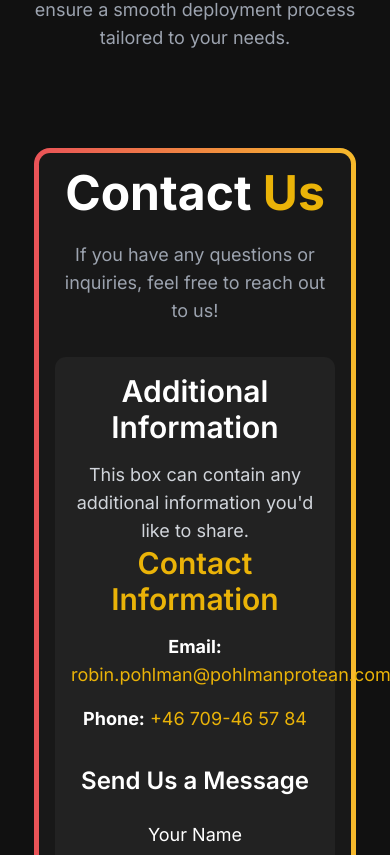
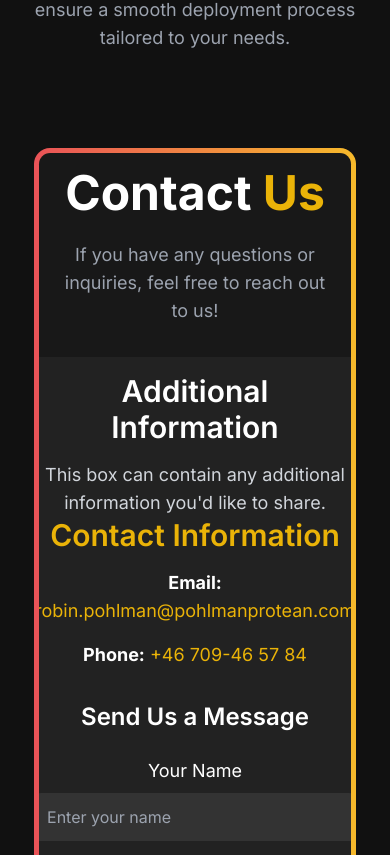
Before and after one commit to Ridvan-bot/pohlmanprotean.se, a Next.js app in the folder pohlmanprotean.se/: page / in a window 390 px wide. Shown: the part 4249-5104 px from the top of the page. Built offline with nearby package versions, Linux system fonts and the light colour scheme.

Commit message:
Fix APP-0004: fix text outside card when access webpage via Iphone

```diff
--- a/pohlmanprotean.se/package.json
+++ b/pohlmanprotean.se/package.json
@@ -13,7 +13,8 @@
     "next": "^14.2.15",
     "react": "^18",
     "react-dom": "^18",
-    "react-router-dom": "^6.27.0"
+    "react-router-dom": "^6.27.0",
+    "sharp": "^0.33.5"
   },
   "devDependencies": {
     "@types/node": "^22.7.5",
--- a/pohlmanprotean.se/src/styles/tailwind.css
+++ b/pohlmanprotean.se/src/styles/tailwind.css
@@ -24,30 +24,32 @@
 
   .card {
     --background: linear-gradient(to left, #f7ba2b 0%, #ea5358 100%);
-    width: 90%; /* Adjust width as needed (e.g., 90%, 800px, etc.) */
+    width: 90%; /* Adjust width as needed */
     max-width: 800px; /* Set a max-width to prevent it from getting too wide */
     height: auto;
     padding: 5px;
     border-radius: 1rem;
-    overflow: visible;
+    overflow: hidden; /* Prevent content from overflowing the card */
     background: #f7ba2b;
     background: var(--background);
     position: relative;
     z-index: 1;
   }
 
-
   .card-info {
     --color: #181818;
     background: var(--color);
+    display: flex;
     flex-direction: column; /* Stack items vertically */
     justify-content: center; /* Center vertically */
     align-items: center; /* Center horizontally */
     width: 100%;
-    height: auto; /* Accommodate dynamic height */
-    overflow: visible;
+    height: auto;
+    overflow: hidden; /* Prevent overflow inside card-info */
     border-radius: 0.7rem;
-    padding: 16px; /* Add padding for card frame */
+    padding: 16px;
+    word-wrap: break-word; /* Ensure text wraps within the card */
+    box-sizing: border-box; /* Include padding in width calculation */
   }
 
   .gray-box {
```
Also changed, not shown: 1 other file (tests, documents, lock files or other folders).
